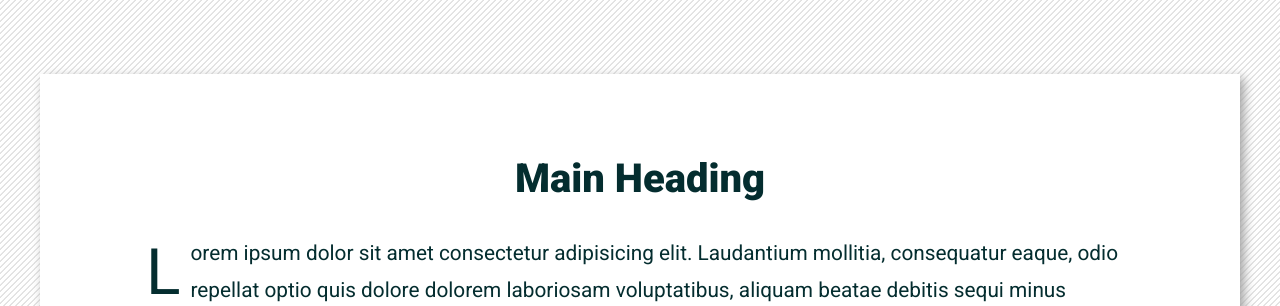
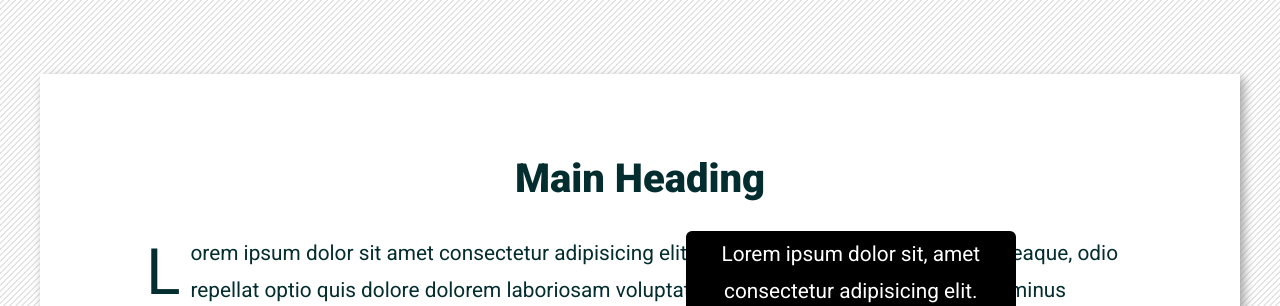
Before and after one commit to Fell67/m6-hw6-abreu-victoria, a plain HTML site: page index.html in a window 1280 px wide. Both pictures are taken after a click on the element "ad id nobis aspernatur deleniti!". Shown: the part 452-758 px from the top of the page. Drawn offline with Linux system fonts and the light colour scheme.

Commit message:
Added the tool tip and fixed the drop cap

```diff
--- a/style.css
+++ b/style.css
@@ -111,7 +111,7 @@ main p {
 }
 
 /* Drop cap of the first letter */
-main article p::first-letter {
+main article p:first-of-type::first-letter {
   font-size: 64px;
   float: left;
   margin: 0 10px;
@@ -151,15 +151,33 @@ span.tooltip:focus {
 /* show tooltip on hover/focus */
 span.tooltip:hover > span,
 span.tooltip:focus > span {
-  display: inline;
+  visibility: visible;
 }
 
 /* styling for tooltip bubble */
 span.tooltip span {
-  display: none;
+  visibility: hidden;
+  width: 330px;
+  bottom: 100%;
+  left: -165px;
+  margin-left: 50%;
+  background-color: black;
+  color: #FFFFFF;
+  text-align: center;
+  padding: 5px 0;
+  border-radius: 6px;
+  position: absolute;
+  z-index: 1;
 }
 
 /* styling for tooltip bubble arrow */
 span.tooltip span::after {
-  content: "";
+  content: " ";
+  position: absolute;
+  top: 100%;
+  left: 50%;
+  margin-left: -5px;
+  border-width: 5px;
+  border-style: solid;
+  border-color: black transparent transparent transparent;
 }
```
